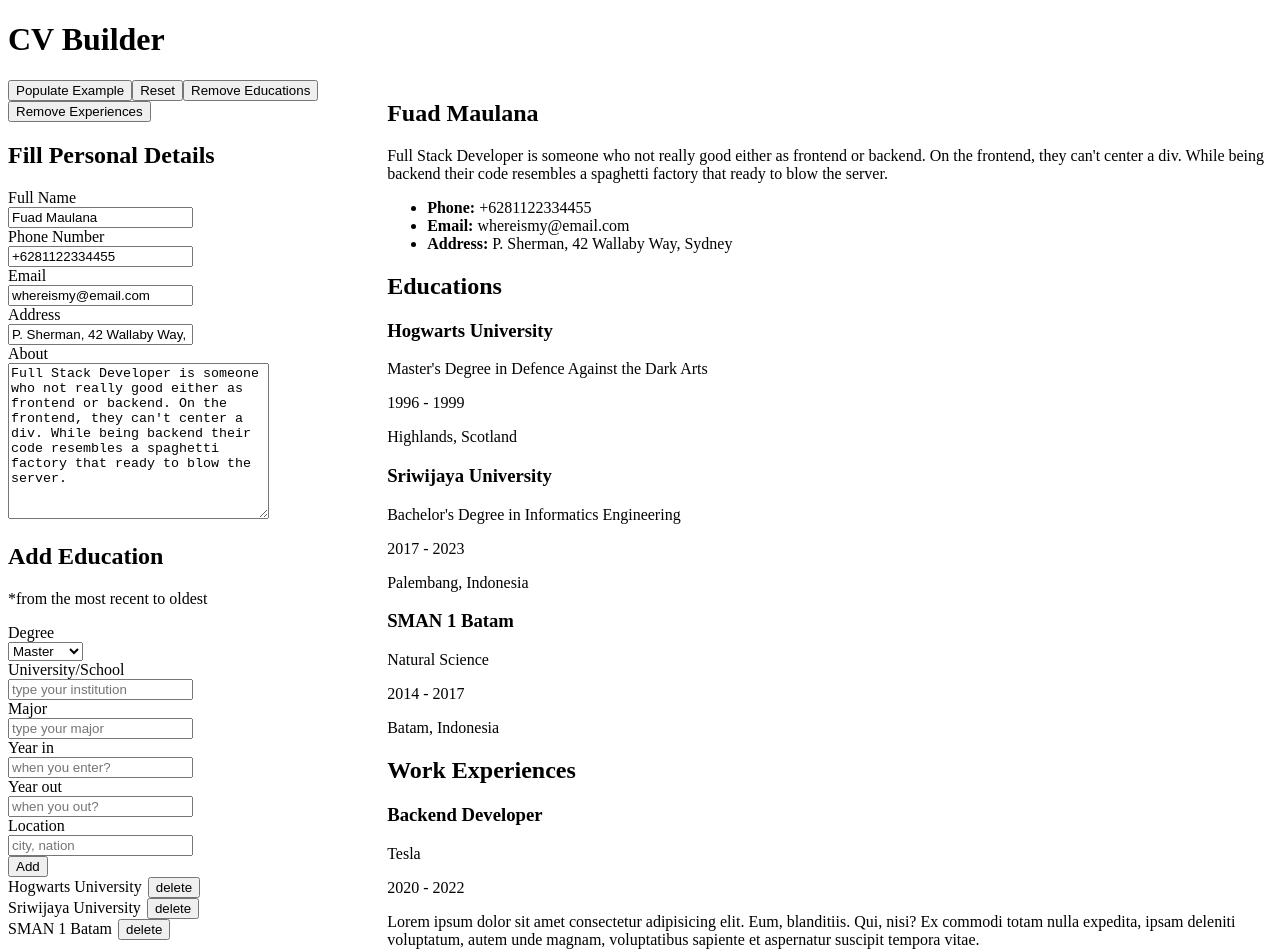
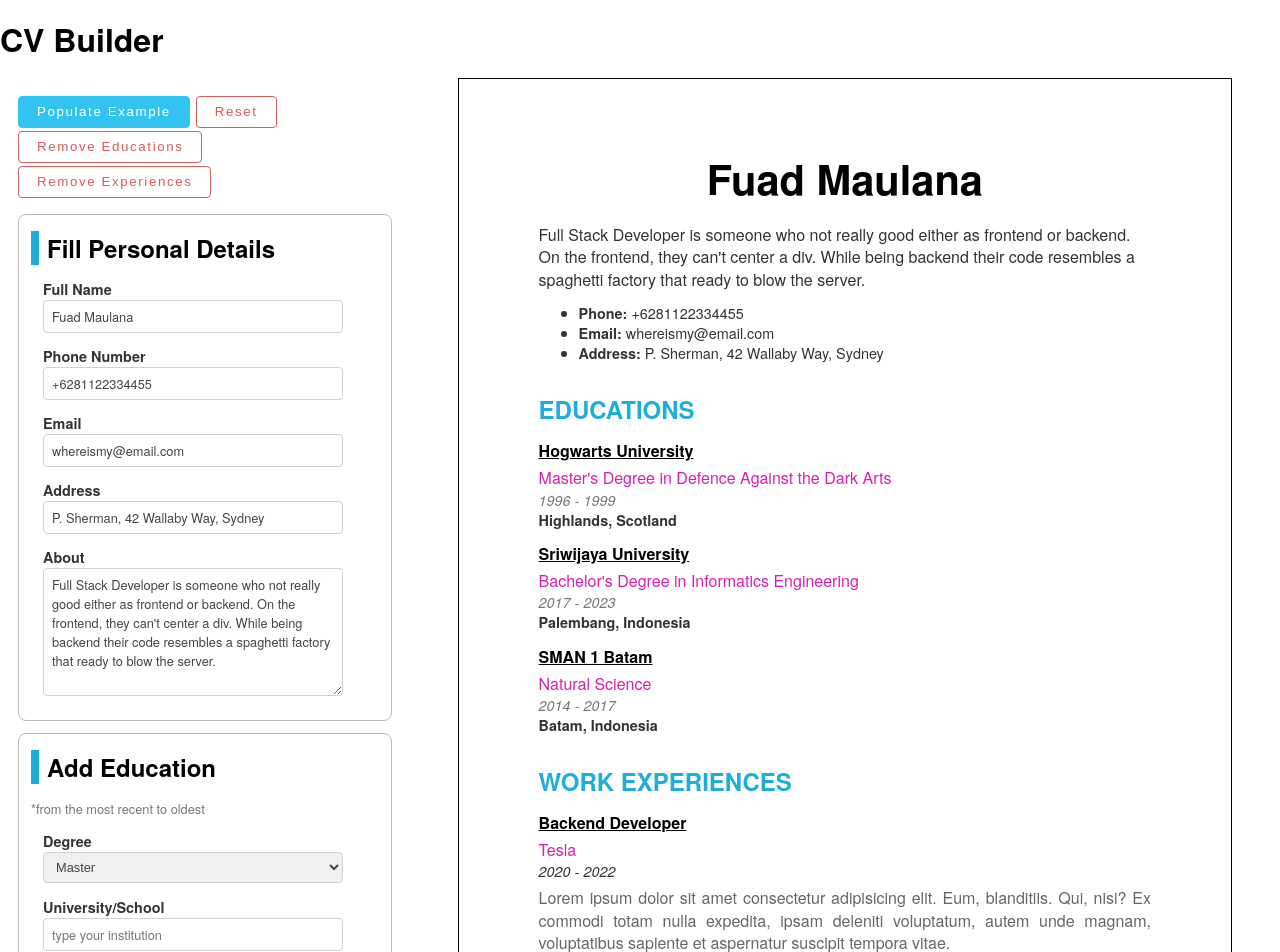
Before and after one commit to fuadmln/react-cvbuilder, a React (Vite) app: page / in a window 1280 px wide. Shown: the top 952 px of the page. Built offline with nearby package versions, Linux system fonts and the light colour scheme; the HTML template or start-up script is replaced by a standard one.

Commit message:
apply css styling

```diff
--- a/src/styles/App.css
+++ b/src/styles/App.css
@@ -1,10 +1,222 @@
+/* RESET CSS */
+html {
+  font-size: 16px;
+}
+
+body,
+h1,
+h2,
+h3,
+h4,
+p {
+  margin: 0;
+  padding: 0;
+}
+
+*,
+*::before,
+*::after {
+  box-sizing: border-box;
+}
+
+/* TYPOGRAPHY */
+body,
+p,
+input,
+textarea {
+  font-family: "Raleway", "HelveticaNeue", "Helvetica Neue", Helvetica, Arial,
+    sans-serif;
+}
+
+h1 {
+  margin: 1rem 0;
+}
+
+h2 {
+  margin: 0.8rem 0;
+}
+
+h3 {
+  margin: 0.6rem 0;
+}
+
+p,
+span,
+li,
+label {
+  color: #333;
+}
+
+p {
+  line-height: 1.4;
+}
+
+/* FORM */
+form {
+  padding: 12px;
+}
+
+form > div {
+  margin-bottom: 0.7rem;
+}
+
+form label {
+  margin-bottom: 0.25rem;
+  font-size: 0.9rem;
+  font-weight: 600;
+  color: #333;
+}
+
+input,
+textarea,
+select {
+  display: block;
+  padding: 6px 8px;
+  min-width: 300px;
+  border: 1px solid #d1d1d1;
+  border-radius: 4px;
+  font-size: 0.8rem;
+  color: #444;
+}
+
+textarea {
+  height: 8rem;
+}
+
+input:focus,
+textarea:focus,
+select:focus {
+  border: 1px solid #33c3f0;
+  outline: 0;
+}
+
+button {
+  margin-right: 6px;
+  padding: 0 18px;
+  line-height: 30px;
+  letter-spacing: 0.1rem;
+  border: 1px solid #bbb;
+  border-radius: 4px;
+  font-weight: 500;
+  cursor: pointer;
+  background-color: #eee;
+}
+
+button.small {
+  padding: 0 12px;
+  letter-spacing: normal;
+  line-height: 20px;
+}
+
+button.primary {
+  color: #fff;
+  background-color: #33c3f0;
+  border-color: #33c3f0;
+}
+
+button.delete {
+  color: rgb(218, 89, 89);
+  border-color: rgb(218, 89, 89);
+  background-color: #fff;
+}
+
+button:hover {
+  background-color: #ccc;
+}
+
+button.primary:hover {
+  background-color: #1eaedb;
+  border-color: #1eaedb;
+}
+
+button.delete:hover {
+  background-color: rgb(255, 227, 227);
+}
+
+/* SECTIONS */
+
 .wrapper {
   display: flex;
 }
 
 .app__form {
-  min-width: 30%;
+  min-width: 32%;
+  padding: 18px;
 }
 
 .app__info {
+  align-self: flex-start;
+  padding: 3.5rem 5rem;
+  margin-left: 3rem;
+  margin-right: 3rem;
+  border: 1px solid black;
 }
+
+.form-personal,
+.form-education,
+.form-experience {
+  padding: 12px;
+  margin-bottom: 12px;
+  border: 1px solid #bbb;
+  border-radius: 8px;
+}
+
+.form-personal h2,
+.form-education h2,
+.form-experience h2 {
+  margin-top: 4px;
+  margin-bottom: 0;
+  padding-left: 8px;
+  border-left: 8px solid #1eaedb;
+}
+
+.form-personal form {
+  padding-bottom: 0;
+}
+
+.form-education .text-helper,
+.form-experience .text-helper {
+  color: #777;
+  font-size: 0.8rem;
+  margin-top: 1rem;
+}
+
+.form-education .education-list,
+.form-experience .experience-list {
+  padding-top: 10px;
+  border-top: 1px solid #aaa;
+}
+
+.form-education .education-list div,
+.form-experience .experience-list div {
+  margin-bottom: 8px;
+}
+
+.form-education .education-list span,
+.form-experience .experience-list span {
+  font-size: 0.8rem;
+  font-weight: 700;
+  color: #4775f3;
+}
+
+.cv-education,
+.cv-experience {
+  margin-top: 1.8rem;
+}
+
+.cv-education h2,
+.cv-experience h2 {
+  color: #1eaedb;
+  text-transform: uppercase;
+}
+
+.cv-education h3,
+.cv-experience h3 {
+  margin-bottom: 5px;
+  font-size: 1rem;
+}
+
+.cv-education .list div,
+.cv-experience .list div {
+  margin-bottom: 12px;
+}
--- a/src/styles/FormReset.css
+++ b/src/styles/FormReset.css
@@ -0,0 +1,7 @@
+.form-action {
+  margin-bottom: 12px;
+}
+
+.form-action button {
+  margin-bottom: 0.2rem;
+}
--- a/src/styles/InfoEducation.css
+++ b/src/styles/InfoEducation.css
@@ -0,0 +1,21 @@
+.cv-education h3 {
+  /* color: #1eaedb; */
+  text-decoration: underline;
+}
+
+.cv-education .major {
+  /* font-weight: bold; */
+  /* font-size: 1.1rem; */
+  color: #db1eb2;
+}
+
+.cv-education .date {
+  font-style: italic;
+  font-size: 0.9rem;
+  color: #777;
+}
+
+.cv-education .location {
+  font-weight: 600;
+  font-size: 0.9rem;
+}
--- a/src/styles/InfoExperience.css
+++ b/src/styles/InfoExperience.css
@@ -0,0 +1,20 @@
+.cv-experience h3 {
+  /* color: #1eaedb; */
+  text-decoration: underline;
+}
+
+.cv-experience .company {
+  /* font-weight: bold; */
+  color: #db1eb2;
+}
+
+.cv-experience .date {
+  font-style: italic;
+  font-size: 0.9rem;
+}
+
+.cv-experience .description {
+  margin-top: 6px;
+  text-align: justify;
+  color: #666;
+}
--- a/src/styles/InfoPersonal.css
+++ b/src/styles/InfoPersonal.css
@@ -0,0 +1,14 @@
+.cv-personal h2 {
+  margin-bottom: 16px;
+  text-align: center;
+  font-size: 2.6rem;
+}
+
+.cv-personal ul {
+  margin: 12px 0;
+}
+
+.cv-personal li {
+  font-size: 0.9rem;
+  line-height: 1.2rem;
+}
```
